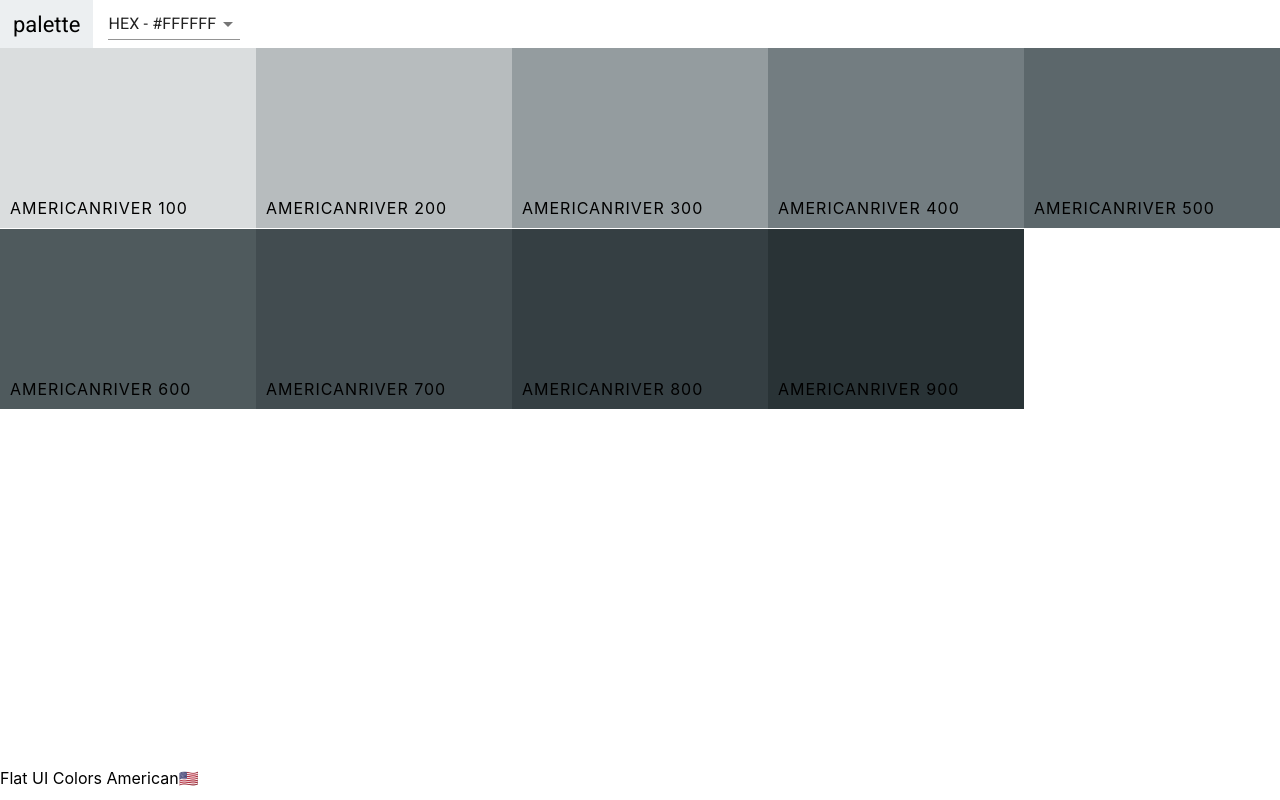
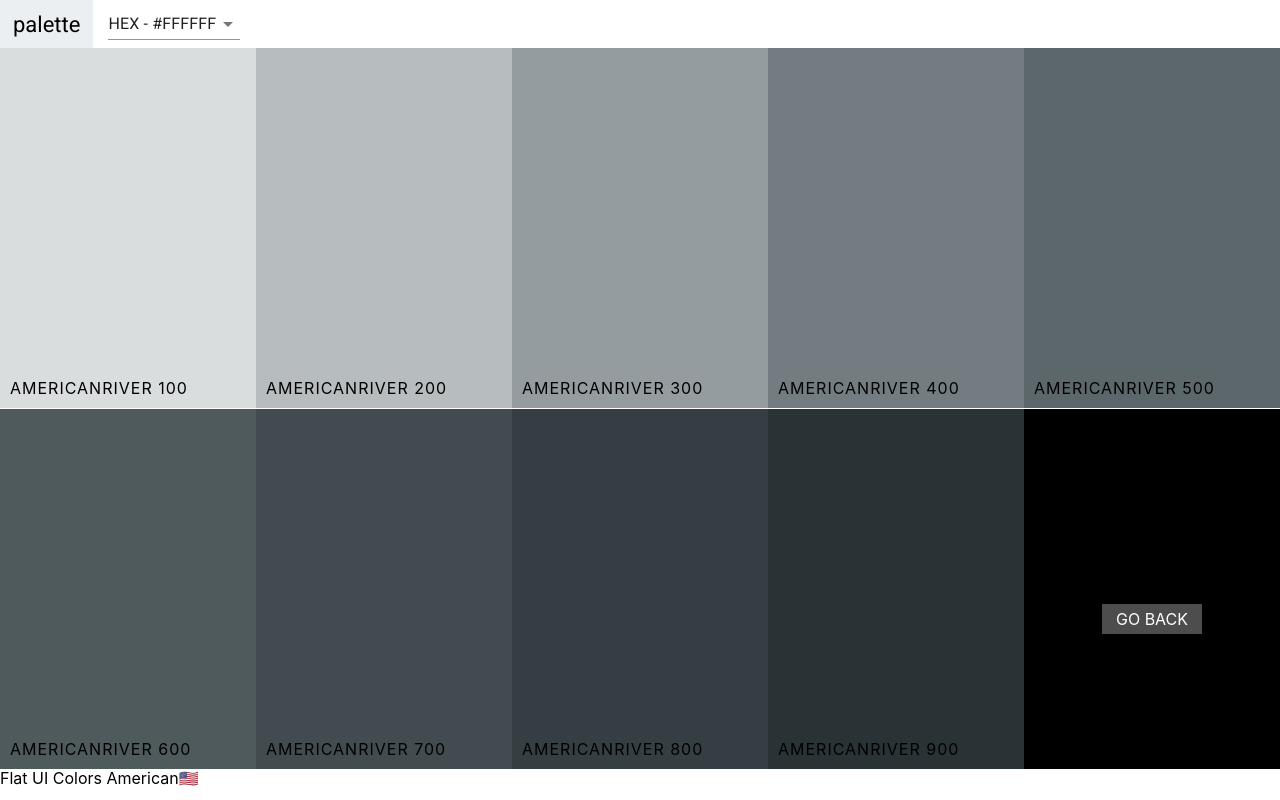
Before and after one commit to lokeam/colorPalette, a React (Create React App) app: page /palette/flat-ui-colors-american/americanriver in a window 1280 px wide. Built offline with nearby package versions, Linux system fonts and the light colour scheme.

Commit message:
feat: add go-back button to SingleColorPalette, wired up to react router

```diff
--- a/src/components/ColorBox/ColorBox.styles.scss
+++ b/src/components/ColorBox/ColorBox.styles.scss
@@ -95,7 +95,8 @@
     text-transform: uppercase;
   }
 
-  &__copy-button {
+  &__copy-button,
+  &__back-button {
     width: 100px;
     height: 30px;
     position: absolute;
@@ -111,7 +112,11 @@
     line-height: 30px;
     color: #fff;
     text-transform: uppercase;
+    text-decoration: none;
     border: none;
+  }
+
+  &__copy-button {
     opacity: 0;
   }
 }
--- a/src/pages/SingleColorPalette/SingleColorPalette.component.jsx
+++ b/src/pages/SingleColorPalette/SingleColorPalette.component.jsx
@@ -1,7 +1,9 @@
 import React, { Component } from 'react';
 import Navigation from '../../components/Nav/Navigation.component';
 import ColorBox from '../../components/ColorBox/ColorBox.component';
+import { Link } from 'react-router-dom';
 import PaletteFooter from '../../components/PaletteFooter/PaletteFooter.component';
+import './SingleColorPalette.styles.scss';
 
 class SingleColorPalette extends Component {
   constructor(props){
@@ -35,20 +37,23 @@ class SingleColorPalette extends Component {
 
   render() {
     const { format } = this.state;
-    const { paletteName, emoji } = this.props.palette;
+    const { paletteName, emoji, id } = this.props.palette;
     const colorBoxes = this._shades.map( color => (
-      <ColorBox key={color.id}
+      <ColorBox key={color.name}
                 name={color.name}
                 background={color[format]}
                 showLink={false} />
     ));
 
     return (
-      <div className="palette">
+      <div className="singlecolorpalette palette">
         <Navigation handleChange={this.changeFormat}
                     showColorSlider={false}/>
         <div className="palette__colors">
           { colorBoxes }
+          <div className="colorBox singlecolorpalette__goback ">
+            <Link className="colorBox__back-button" to={`/palette/${id}`}>Go back</Link>
+          </div>
         </div>
         <PaletteFooter paletteName={paletteName} emoji={emoji} />
       </div>
--- /dev/null
+++ b/src/pages/SingleColorPalette/SingleColorPalette.styles.scss
@@ -0,0 +1,10 @@
+.singlecolorpalette {
+  .colorBox {
+    height: 50%;
+  }
+
+  &__goback {
+    background-color: #000;
+    color: #fff;
+  }
+}
```
